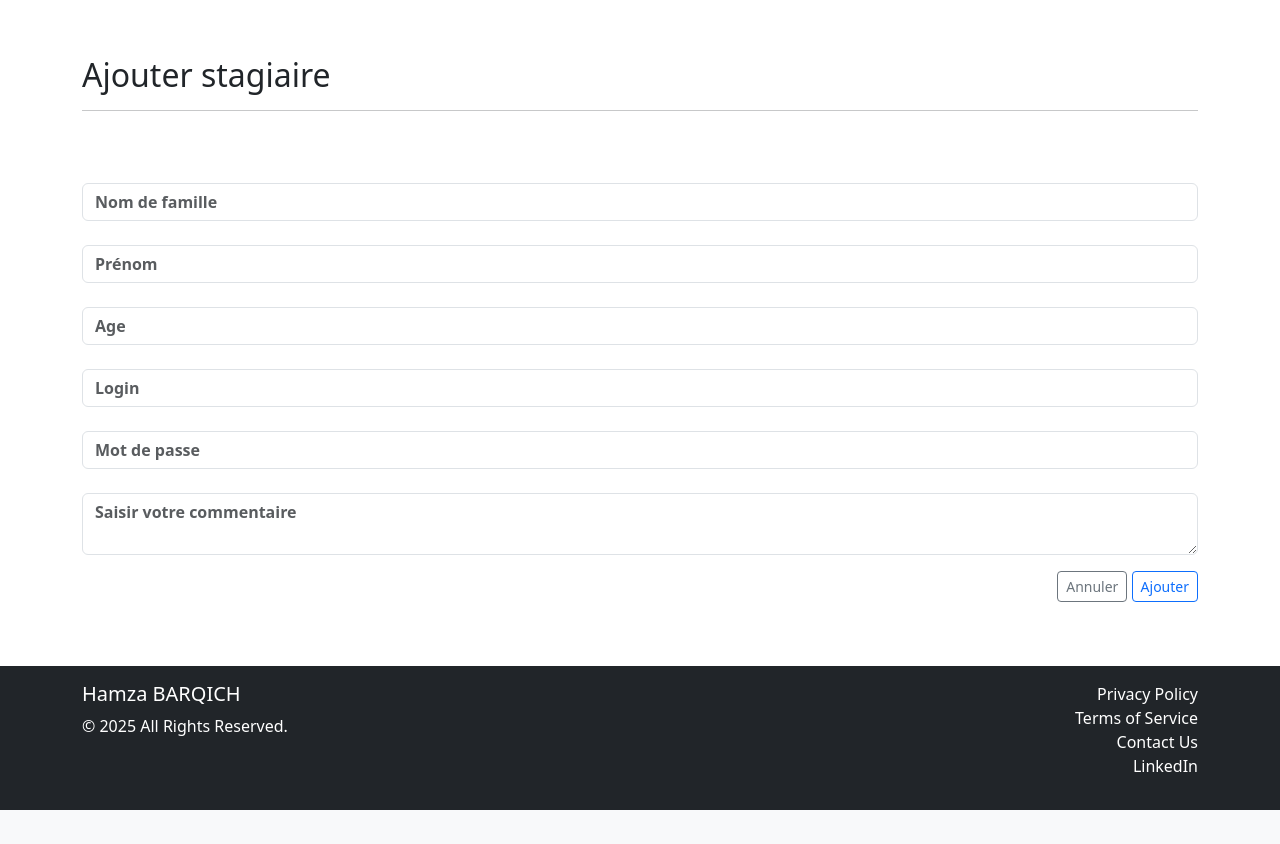
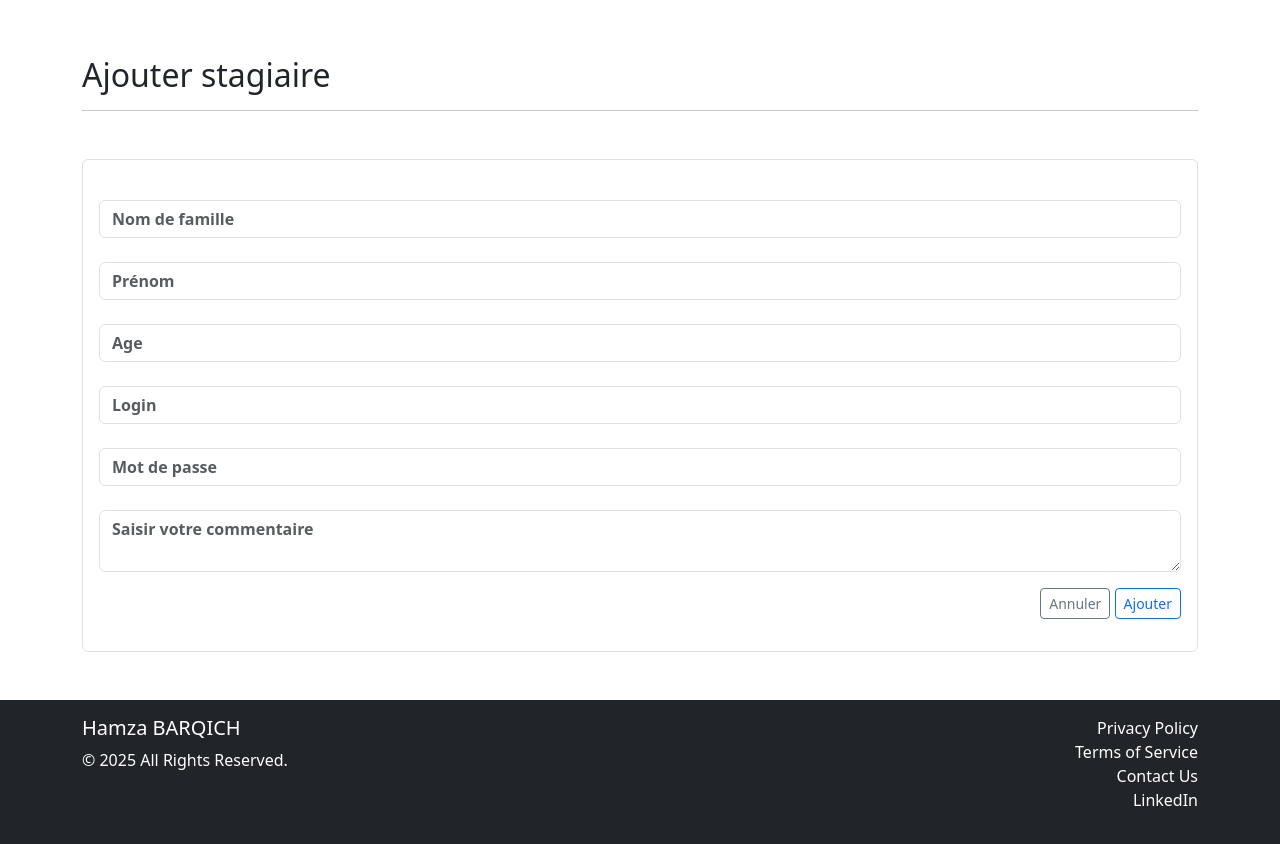
Before and after one commit to hamzabarqich/MVC-PHP, a PHP site: page /create in a window 1280 px wide. Shown: the part 56-900 px from the top of the page. Before the commit the page ends 866 px from the top, so only its background shows below. Run offline with PHP 8.4, Linux system fonts and the light colour scheme.

Commit message:
I add border for create form

```diff
--- a/views/create.php
+++ b/views/create.php
@@ -6,7 +6,8 @@ ob_start(); // from here we want to start recovering html below to $content vari
 ?>
 
 
-    <form action="store.php" method="post">
+    <form action="store.php" method="post" class="border p-3 rounded">
+
         <div class="form-group">
             <label for="nom"></label>
             <input type="text" class="form-control" name="nom" id="nom" placeholder="Nom de famille">
--- a/views/liste_stagiaires.php
+++ b/views/liste_stagiaires.php
@@ -71,7 +71,7 @@ ob_start(); // from here we want to start recovering html below to $content vari
                         <div class="form-group">
                             <label for="commentaire">Commentaire</label>
                             <!-- This input is like the textarea below <input type="text" class="form-control" name="commentaire" id="commentaire" placeholder="Saisir votre commentaire" value="<?= $stagiaire->commentaire ?>"> -->
-                            <textarea class="form-control" name="commentaire" id="message-text" placeholder="Saisir votre commentaire" value="<?= $stagiaire->commentaire ?>"></textarea>
+                            <textarea class="form-control" name="commentaire" id="commentaire" placeholder="Saisir votre commentaire" value="<?= $stagiaire->commentaire ?>"></textarea>
                             </div>
                         <div id="modify" class="form-group">
                             <a href="index.php?action=list" class="btn btn-outline-secondary btn-sm my-2 my-sm-0">Annuler</a>
```
